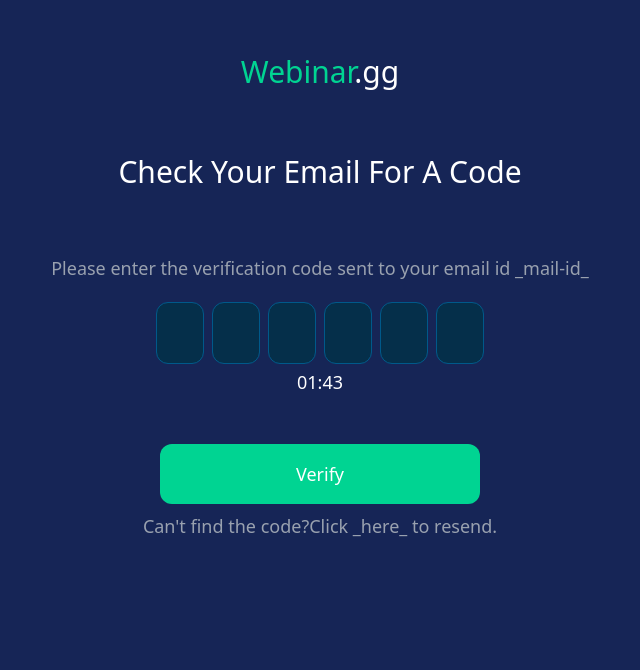
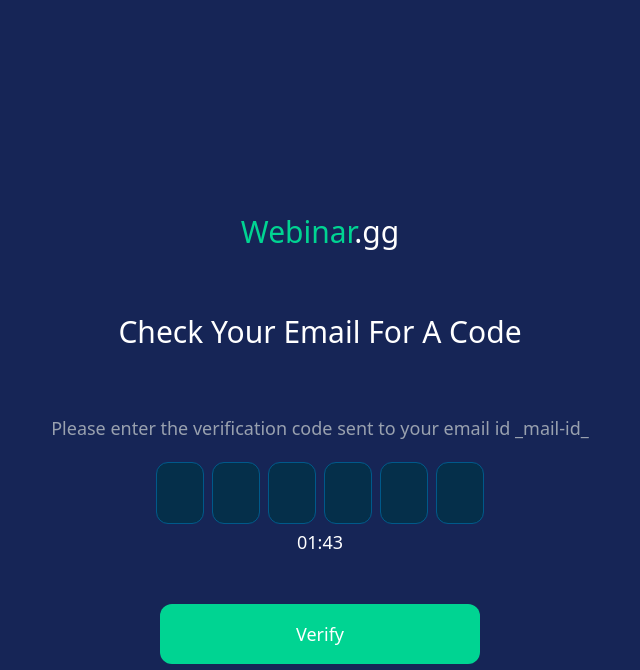
Before and after one commit to Tani-shido/Tailwind-CSS, a React (Vite) app in the folder Webinar-Project-beta/: page / in a window 1280 px wide. Shown: the part 1610-2280 px from the top of the page, without its empty margins (320-960 px from the left). Built offline with nearby package versions, Linux system fonts and the light colour scheme.

Commit message:
Update Page-3.jsx

```diff
--- a/Webinar-Project-beta/src/Page-3.jsx
+++ b/Webinar-Project-beta/src/Page-3.jsx
@@ -1,18 +1,27 @@
 import { Button } from "./Components/Buttons"
-import { OtpInput } from "./Components/OtpInput"
+import { OtpInput } from './Components/OtpInput';
 import { Timer } from "./Components/Timer"
+import { useState } from "react";
 
 
 export function PageThree(){
+    const [otpArray, setOtpArray] = useState([]);
+
     return <>
-    <div className="min-w-screen min-h-screen bg-blue-950 text-white text-center flex flex-col align-center">
+    <div className="min-w-screen min-h-screen pt-40 bg-blue-950 text-white text-center flex flex-col align-center">
        <div id="heroSec" className="text-3xl font-medium">
         <div className="p-16"><span className="text-emerald-400">Webinar</span><span>.gg</span></div>
         <div className="pb-16">Check Your Email For A Code</div>
       </div>
       <div className="flex flex-col items-center">
         <p className="text-md pb-4 text-gray-400">Please enter the verification code sent to your email id _mail-id_</p>
-        <OtpInput type={"text"}></OtpInput>
+         <OtpInput
+          length={6}
+          onComplete={(otpValue) => {
+            console.log('Complete OTP:', otpValue);
+            setOtpArray(otpValue.split(''));
+          }}
+        />
         <Timer />
         <Button disabled={false}>Verify</Button>
         <p className="text-md p-2 text-gray-400">Can't find the code?Click _here_ to resend.</p>
```
